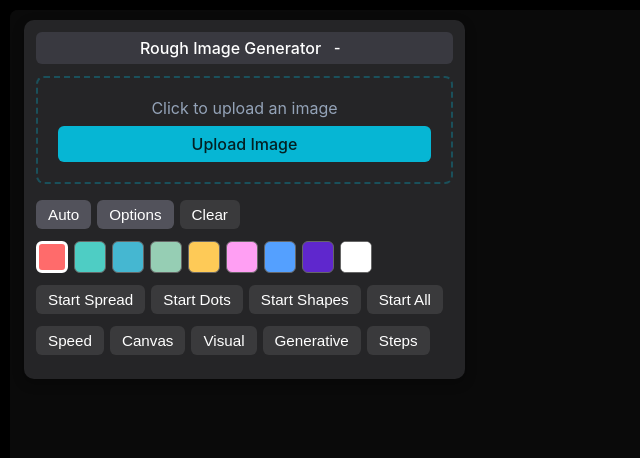
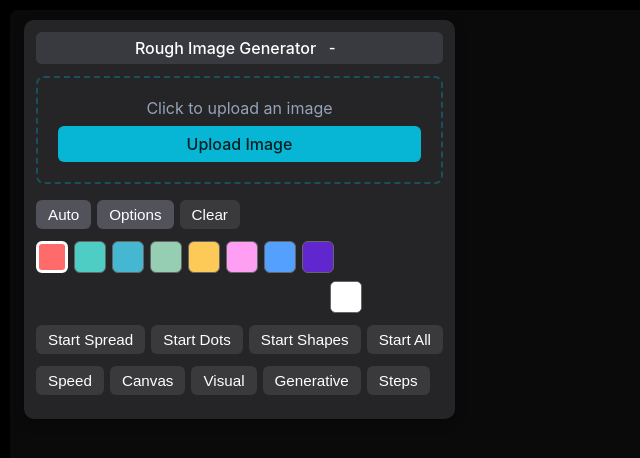
Before and after one commit to jo56/photo-induced-roughness, a React (Vite) app: page / in a window 1280 px wide. Shown: the top 458 px of the page, without its empty margins (0-640 px from the left). Built offline with nearby package versions, Linux system fonts and the light colour scheme.

Commit message:
fixing color palette

```diff
--- a/src/App.tsx
+++ b/src/App.tsx
@@ -1590,7 +1590,15 @@ export default function RoughImageGenerator(): JSX.Element {
 
 
             <div style={{ marginBottom: '12px' }}>
-              <div style={{ display: 'flex', gap: '6px', flexWrap: 'wrap', alignItems: 'center' }}>
+              <div style={{
+                maxHeight: '120px',
+                overflowY: palette.length > 20 ? 'auto' : 'visible',
+                background: palette.length > 20 ? '#1a1a1a' : 'transparent',
+                padding: palette.length > 20 ? '8px' : '0',
+                borderRadius: palette.length > 20 ? '8px' : '0',
+                border: palette.length > 20 ? '1px solid #333' : 'none'
+              }}>
+                <div style={{ display: 'flex', gap: '6px', flexWrap: 'wrap', alignItems: 'flex-start' }}>
                   {palette.slice(1).map((color, index) => (
                     <button
                         key={index + 1}
@@ -1605,12 +1613,26 @@ export default function RoughImageGenerator(): JSX.Element {
                         cursor: 'pointer',
                         outline: isSavingColor ? '2px dashed #54a0ff' : 'none',
                         outlineOffset: '2px',
-                      transition: 'outline 0.2s'
+                        transition: 'outline 0.2s',
+                        flexShrink: 0
                         }}
                     />
                   ))}
-
-                <div style={{ marginLeft: 'auto', display: 'flex', gap: '6px', alignItems: 'center' }}>
+                </div>
+              </div>
+
+              <div style={{ display: 'flex', gap: '6px', alignItems: 'center', marginTop: '8px' }}>
+                {palette.length > 20 && (
+                  <div style={{
+                    color: '#888',
+                    fontSize: '11px',
+                    flex: 1
+                  }}>
+                    {palette.length - 1} colors (scroll to see all)
+                  </div>
+                )}
+
+                <div style={{ marginLeft: palette.length > 20 ? '0' : 'auto', display: 'flex', gap: '6px', alignItems: 'center' }}>
                   <div
                     style={{
                       position: 'relative',
@@ -1952,7 +1974,9 @@ export default function RoughImageGenerator(): JSX.Element {
               </div>
             )}
 
-            {showOptions && showGenerativeSettings && (
+            {showOptions && (
+              <>
+                {showGenerativeSettings && (
               <div style={{ marginBottom: '12px' }}>
                 <div style={{ display: 'flex', gap: '6px', alignItems: 'center', marginBottom: '10px' }}>
                   <div style={{ flexGrow: 1}}>
@@ -2266,6 +2290,14 @@ export default function RoughImageGenerator(): JSX.Element {
                 <label style={{ fontWeight: 600, marginBottom: '8px', display: 'block', fontSize: '0.9rem', color: '#e5e7eb', marginTop: '12px' }}>
                     Allowed Random Colors
                 </label>
+                <div style={{
+                  maxHeight: '120px',
+                  overflowY: palette.length > 20 ? 'auto' : 'visible',
+                  background: palette.length > 20 ? '#1a1a1a' : 'transparent',
+                  padding: palette.length > 20 ? '8px' : '0',
+                  borderRadius: palette.length > 20 ? '8px' : '0',
+                  border: palette.length > 20 ? '1px solid #333' : 'none'
+                }}>
                   <div style={{ display: 'grid', gridTemplateColumns: 'repeat(auto-fill, minmax(48px, 1fr))', gap: '8px' }}>
                       {palette.slice(1).map((color, index) => {
                         const colorIndex = index + 1;
@@ -2309,10 +2341,11 @@ export default function RoughImageGenerator(): JSX.Element {
                     })}
                   </div>
                 </div>
-            )}
-
-            {showOptions && showVisualSettings && (
-              <>
+              </div>
+                )}
+
+                {showVisualSettings && (
+                  <div>
                     <div style={{ marginBottom: '10px' }}>
 
 <label style={{ fontWeight: 600, marginBottom: '6px', display: 'block' }}>Blend Mode:</label>
@@ -2353,6 +2386,8 @@ export default function RoughImageGenerator(): JSX.Element {
                     Show Grid
                   </label>
                 </div>
+                  </div>
+                )}
               </>
             )}
           </div>
```
Lines whose indentation alone changed are shown as unchanged.
